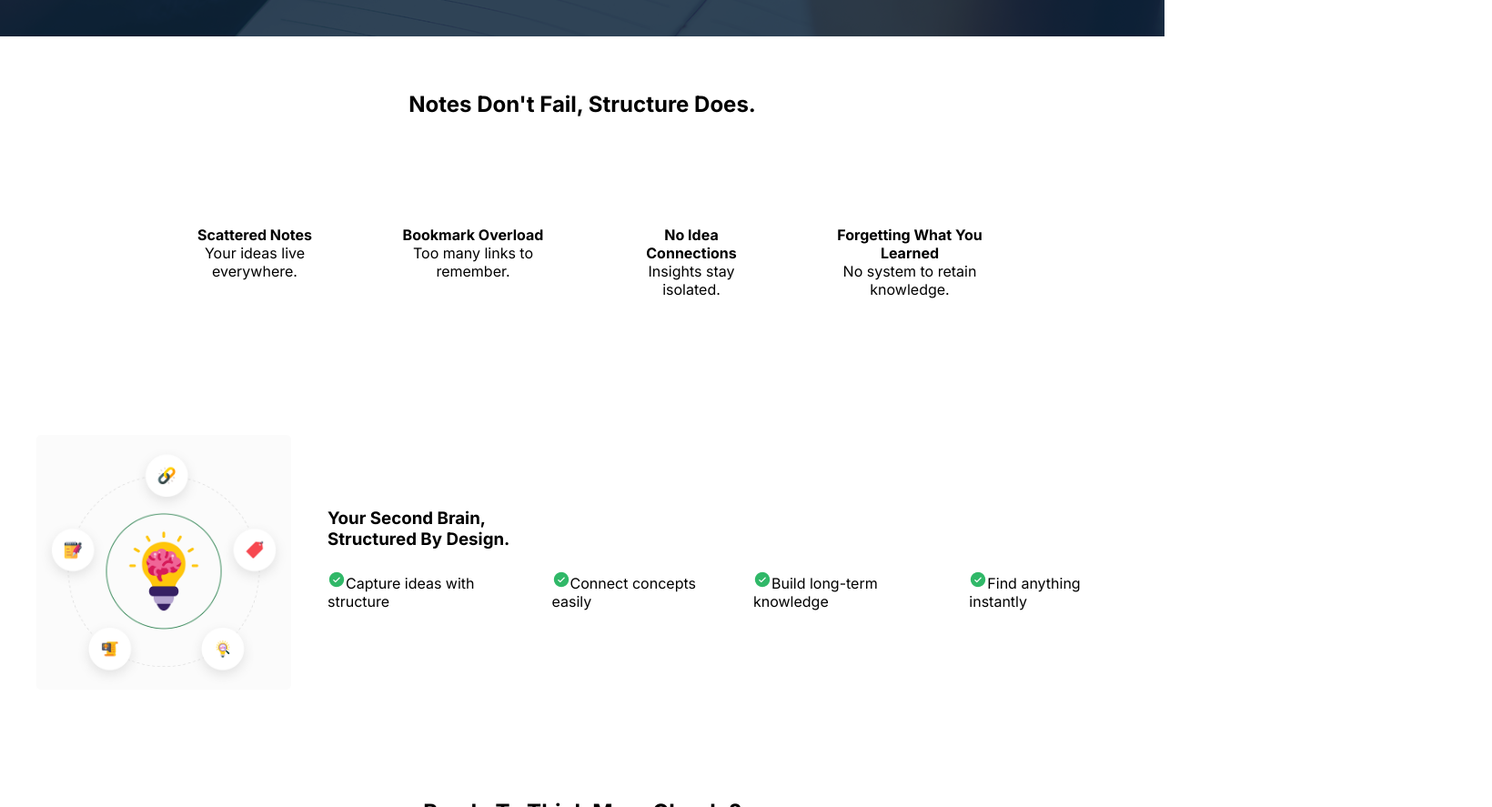
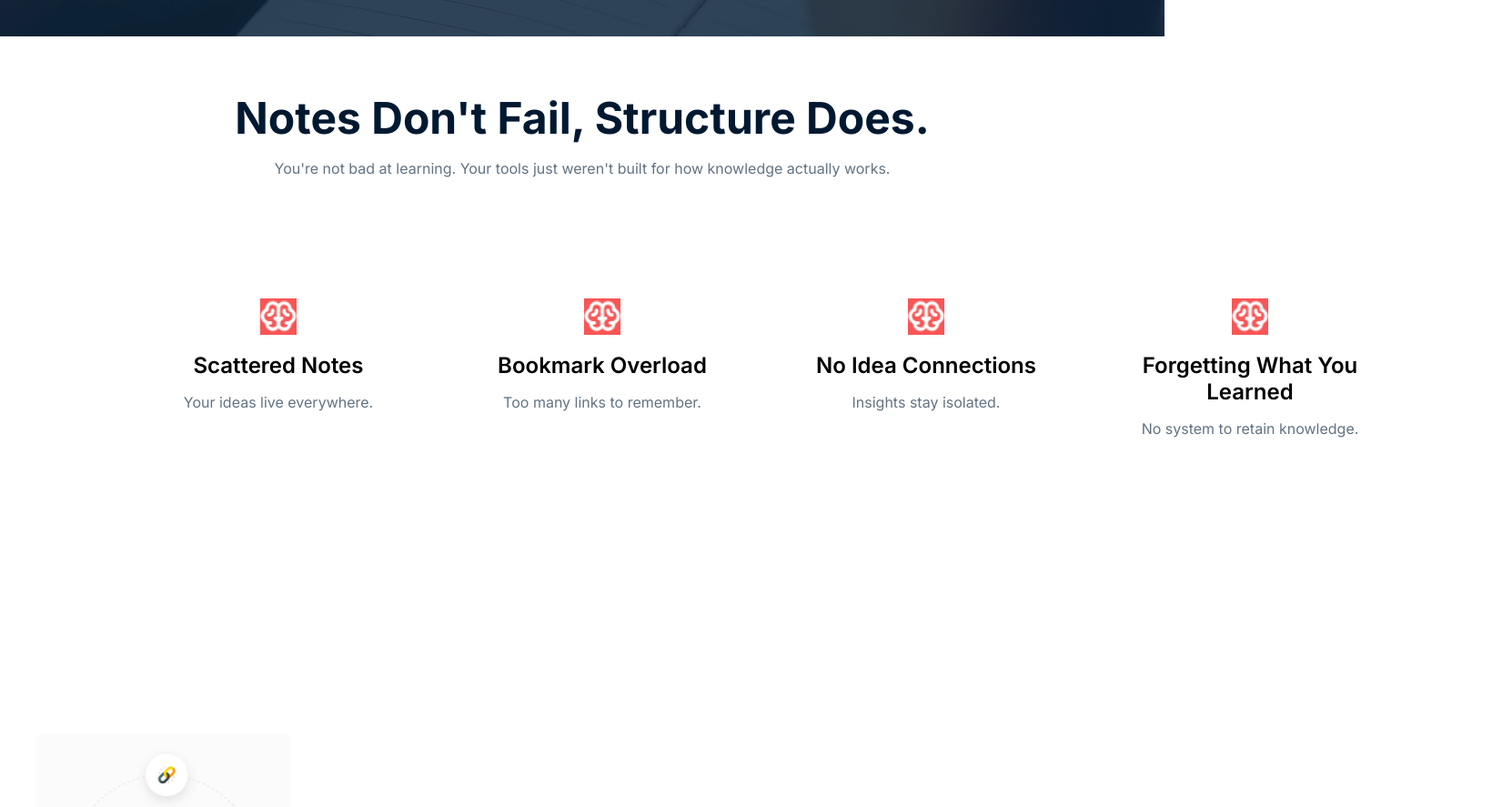
Before and after one commit to Tasmin-Sintiya-Moumi/assignment1, a plain HTML site: page index.html in a window 1280 px wide. Shown: the part 726-1613 px from the top of the page at 91% size, 1640 px wide, since content can reach past the window. Drawn offline with Linux system fonts and the light colour scheme.

Commit message:
another section done

```diff
--- a/index.html
+++ b/index.html
@@ -4,11 +4,13 @@
     <meta charset="UTF-8">
     <meta name="viewport" content="width=device-width, initial-scale=1.0">
     <title>Figma Design</title>
-    <link rel="stylesheet" href="/styles/styles.css">
+
 
     <link rel="preconnect" href="https://fonts.googleapis.com">
 <link rel="preconnect" href="https://fonts.gstatic.com" crossorigin>
 <link href="https://fonts.googleapis.com/css2?family=Inter:ital,opsz,wght@0,14..32,100..900;1,14..32,100..900&display=swap" rel="stylesheet">
+
+  <link rel="stylesheet" href="/styles/styles.css">
 
 </head>
 <body class="inter-font">
@@ -46,6 +48,7 @@
 
     <section class="notes">
         <h2>Notes Don't Fail, Structure Does.</h2>
+        <p>You're not bad at learning. Your tools just weren't built for how knowledge actually works.</p>
         <div class="cards">
             <div class="c">
                 <img src="images/Brain.png" alt="">
--- a/styles/styles.css
+++ b/styles/styles.css
@@ -140,25 +140,50 @@ ul a{
     text-align: center;
 }
 
+.notes h2{
+    font-size: 48px;
+    font-weight: 700;
+    color: #001931;
+}
+
+.notes p{
+    text-align: center;
+    font-size: 16px;
+    font-weight: 400;
+    margin-top: 16px;
+    color: #627382;
+}
+
 .cards{
     display: flex;
     justify-content: center;
-    gap: 20px;
-    margin-top: 30px;
+    align-items: center;
+    gap: 24px;
+    margin-top: 44px;
     flex-wrap: wrap;
+    width: 1600px;
+    height: 448px;
 }
 
 .c{
     background: #ffffff;
-  padding: 30px;
-  width: 220px;
-  border-radius: 10px;
-  text-align: center;
+    padding: 30px;
+    width: 332px;
+    height: 330px;
+    border-radius: 8px;
+    text-align: center;
+
 }
 
 .c img{
+    background-color: #F95555 ;
      width: 40px;
-  margin-bottom: 15px;
+     margin-bottom: 15px;
+}
+
+.c h4{
+    font-size: 24px;
+    font-weight: 600;
 }
 
 .second-brain{
```
